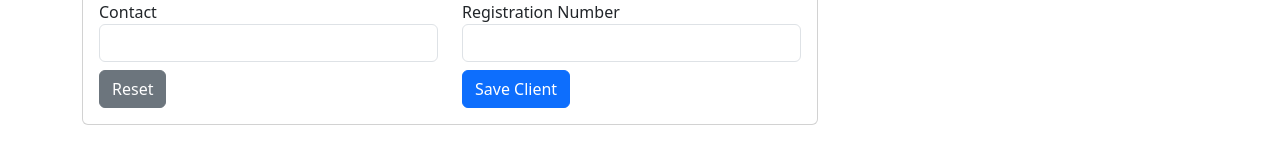
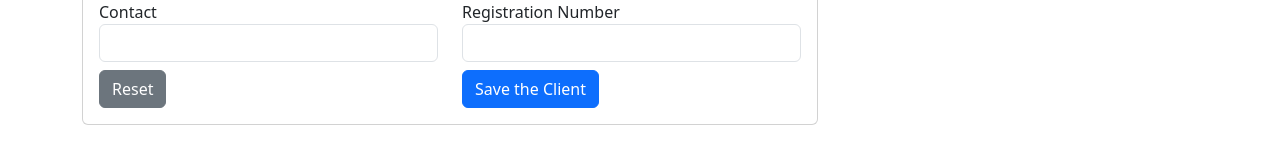
Before and after one commit to SpeedKillsx/Angular-Tutorial, an Angular app: page /client in a window 1280 px wide. Shown: the part 519-679 px from the top of the page. Built offline with nearby package versions, Linux system fonts and the light colour scheme; no server answers.

Commit message:
added the in html file

```diff
--- a/src/app/components/client/client.component.html
+++ b/src/app/components/client/client.component.html
@@ -96,7 +96,7 @@
                             <button class="btn btn-secondary">Reset</button>
                         </div>
                         <div class="col-6">
-                            <button class="btn btn-primary">Save Client</button>
+                            <button class="btn btn-primary">Save the Client</button>
                         </div>
                     </div>
                 </div>
```
